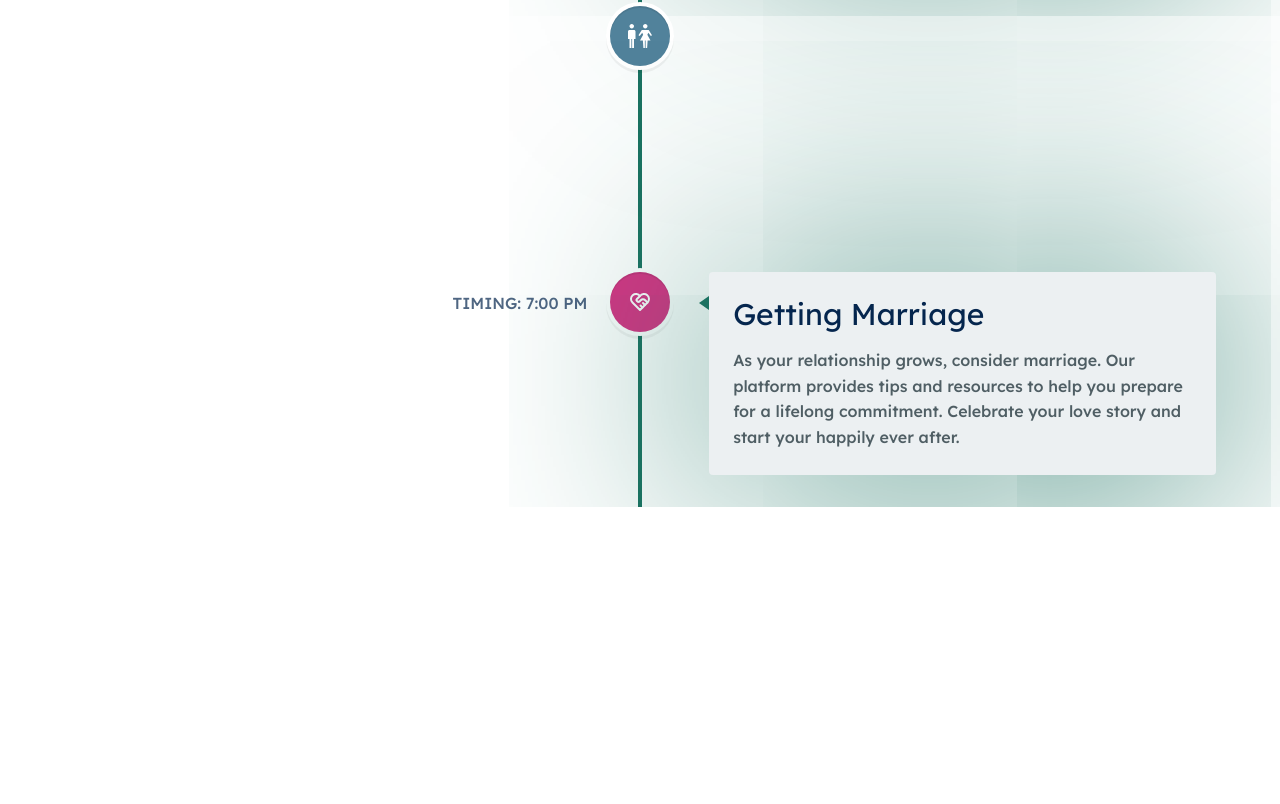
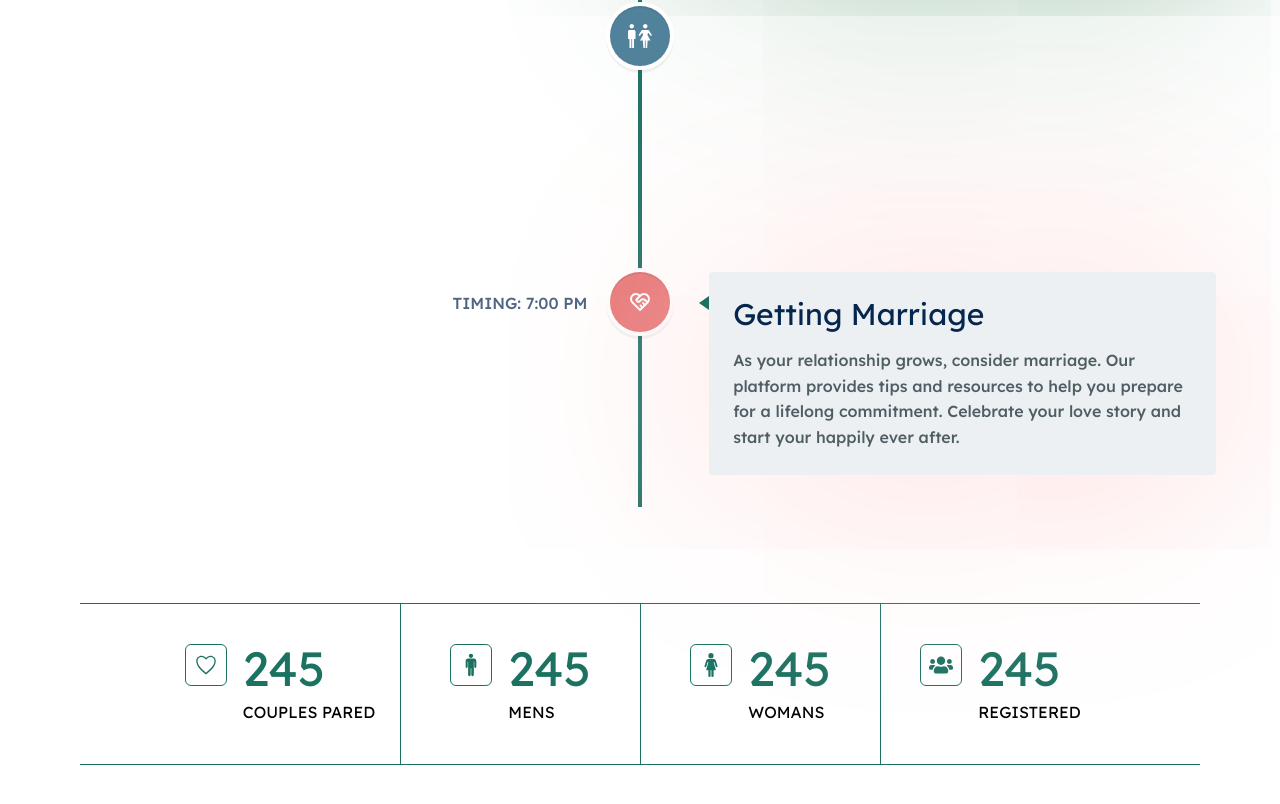
Before and after one commit to mk-munna/wedmate-matrimony-client-project-12, a React (Vite) app: page / in a window 1280 px wide. Shown: the part 2949-3753 px from the top of the page. Before the commit the page ends 3456 px from the top, so only its background shows below. Built offline with nearby package versions, Linux system fonts and the light colour scheme; no server answers.

Commit message:
counter section done

```diff
--- /dev/null
+++ b/src/Components/CounterSection.jsx
@@ -0,0 +1,51 @@
+import React from 'react';
+import { FaUsers } from 'react-icons/fa';
+import { IoIosHeartEmpty, IoIosMan } from 'react-icons/io';
+import { IoWoman } from 'react-icons/io5';
+
+const CounterSection = () => {
+    return (
+        <div className='my-24 px-6 md:px-20'>
+            <div className=' dark:shadow-xl grid grid-cols-1 md:grid-cols-2 lg:grid-cols-4 lg:px-20 mx-auto border-b border-t border-primary'>
+                <div className='py-10  flex justify-center gap-4 border-t md:border-t-0  border-primary'>
+                    <div className=''>
+                        <div className='border rounded-md p-2 border-primary'><IoIosHeartEmpty className='text-2xl text-primary' /></div>
+                    </div>
+                    <div>
+                        <h1 className='text-5xl text-primary'>245</h1>
+                        <p className='dark:text-Description2 mt-2'>COUPLES PARED</p>
+                    </div>
+                </div>
+                <div className='py-10 flex justify-center gap-4 md:border-l  border-t md:border-t-0  border-primary'>
+                    <div className=''>
+                        <div className='border rounded-md p-2 border-primary'><IoIosMan className='text-2xl text-primary' /></div>
+                    </div>
+                    <div>
+                        <h1 className='text-5xl text-primary'>245</h1>
+                        <p className='dark:text-Description2 mt-2'>MENS</p>
+                    </div>
+                </div>
+                <div className='py-10 flex justify-center gap-4 lg:border-l border-t md:border-t-0   border-primary'>
+                    <div className=''>
+                        <div className='border rounded-md p-2 border-primary'><IoWoman className='text-2xl text-primary' /></div>
+                    </div>
+                    <div>
+                        <h1 className='text-5xl text-primary'>245</h1>
+                        <p className='uppercase dark:text-Description2 mt-2'>Womans</p>
+                    </div>
+                </div>
+                <div className='py-10 flex justify-center gap-4 md:border-l border-t md:border-t-0   border-primary'>
+                    <div className=''>
+                        <div className='border rounded-md p-2 border-primary'><FaUsers className='text-2xl text-primary' /></div>
+                    </div>
+                    <div>
+                        <h1 className='text-5xl text-primary'>245</h1>
+                        <p className='uppercase mt-2 dark:text-Description2'>Registered</p>
+                    </div>
+                </div>
+            </div>
+        </div>
+    );
+};
+
+export default CounterSection;
--- a/src/Components/HowItWorks.jsx
+++ b/src/Components/HowItWorks.jsx
@@ -23,7 +23,7 @@ const HowItWorks = () => {
                 <VerticalTimeline className='before:!bg-primary'>
                     <VerticalTimelineElement
                         className="vertical-timeline-element--work "
-                        contentStyle={{ background: theme ? "#183336" : "#ECF0F2", boxShadow: "0px 5px 500px -5px #1B7261" }}
+                        contentStyle={{ background: theme ? "#183336" : "#ECF0F2", boxShadow: theme ? "0px 5px 500px -5px #1B7261" : "0px 5px 500px -5px #83B2A9" }}
                         contentArrowStyle={{ borderRight: '10px solid  #1B7261' }}
                         date="TIMING: 7:00 PM"
                         dateClassName={"text-heading dark:text-heading2"}
@@ -37,7 +37,7 @@ const HowItWorks = () => {
                     </VerticalTimelineElement>
                     <VerticalTimelineElement
                         className="vertical-timeline-element--work "
-                        contentStyle={{ background: theme ? "#183336" : "#ECF0F2", boxShadow: "0px 5px 500px -5px #1B7261" }}
+                        contentStyle={{ background: theme ? "#183336" : "#ECF0F2", boxShadow: theme ? "0px 5px 500px -5px #1B7261" : "0px 5px 500px -5px #668261" }}
                         contentArrowStyle={{ borderRight: '10px solid  #1B7261' }}
                         date="TIMING: 7:00 PM"
                         dateClassName={"text-heading dark:text-heading2"}
@@ -51,7 +51,7 @@ const HowItWorks = () => {
                     </VerticalTimelineElement>
                     <VerticalTimelineElement
                         className="vertical-timeline-element--work "
-                        contentStyle={{ background: theme ? "#183336" : "#ECF0F2", boxShadow: "0px 5px 500px -5px #1B7261" }}
+                        contentStyle={{ background: theme ? "#183336" : "#ECF0F2", boxShadow: theme ? "0px 5px 500px -5px #1B7261" : "0px 5px 500px -5px #A89478" }}
                         contentArrowStyle={{ borderRight: '10px solid  #1B7261' }}
                         date="TIMING: 7:00 PM"
                         dateClassName={"text-heading dark:text-heading2"}
@@ -65,7 +65,7 @@ const HowItWorks = () => {
                     </VerticalTimelineElement>
                     <VerticalTimelineElement
                         className="vertical-timeline-element--work "
-                        contentStyle={{ background: theme ? "#183336" : "#ECF0F2", boxShadow: "0px 5px 500px -5px #1B7261" }}
+                        contentStyle={{ background: theme ? "#183336" : "#ECF0F2", boxShadow: theme ? "0px 5px 500px -5px #1B7261" : "0px 5px 500px -5px #5A956F" }}
                         contentArrowStyle={{ borderRight: '10px solid  #1B7261' }}
                         date="TIMING: 7:00 PM"
                         dateClassName={"text-heading dark:text-heading2"}
@@ -79,7 +79,7 @@ const HowItWorks = () => {
                     </VerticalTimelineElement>
                     <VerticalTimelineElement
                         className="vertical-timeline-element--work "
-                        contentStyle={{ background: theme ? "#183336" : "#ECF0F2", boxShadow: "0px 5px 500px -5px #1B7261" }}
+                        contentStyle={{ background: theme ? "#183336" : "#ECF0F2", boxShadow: theme ? "0px 5px 500px -5px #1B7261" : "0px 5px 500px -5px #56889D" }}
                         contentArrowStyle={{ borderRight: '10px solid  #1B7261' }}
                         date="TIMING: 7:00 PM"
                         dateClassName={"text-heading dark:text-heading2"}
@@ -93,15 +93,15 @@ const HowItWorks = () => {
                     </VerticalTimelineElement>
                     <VerticalTimelineElement
                         className="vertical-timeline-element--work "
-                        contentStyle={{ background: theme ? "#183336" : "#ECF0F2", boxShadow: "0px 5px 500px -5px #1B7261" }}
+                        contentStyle={{ background: theme ? "#183336" : "#ECF0F2", boxShadow: theme ? "0px 5px 500px -5px #1B7261" : "0px 5px 500px -5px #ffd0d0" }}
                         contentArrowStyle={{ borderRight: '10px solid  #1B7261' }}
                         date="TIMING: 7:00 PM"
                         dateClassName={"text-heading dark:text-heading2"}
-                        iconStyle={{ background: '#D63484', color: '#fff' }}
+                        iconStyle={{ background: '#e77878', color: '#fff' }}
                         icon={<TbHeartHandshake />}
                     >
                         <h3 className=" text-3xl text-heading dark:text-heading2">Getting Marriage</h3>
-                        <p className='text-Description dark:text-Description2'>
+                        <p className='text-Description  dark:text-Description2'>
                             As your relationship grows, consider marriage. Our platform provides tips and resources to help you prepare for a lifelong commitment. Celebrate your love story and start your happily ever after.
                         </p>
                     </VerticalTimelineElement>
--- a/src/Pages/Home/Home.jsx
+++ b/src/Pages/Home/Home.jsx
@@ -3,6 +3,7 @@ import { Helmet } from 'react-helmet-async';
 import Banner from '../../Components/Banner';
 import PremiumProfileCards from '../../Components/PremiumProfileCards';
 import HowItWorks from '../../Components/HowItWorks';
+import CounterSection from '../../Components/CounterSection';
 
 const Home = () => {
     return (
@@ -13,6 +14,7 @@ const Home = () => {
             <Banner></Banner>
             <PremiumProfileCards></PremiumProfileCards>
             <HowItWorks></HowItWorks>
+            <CounterSection></CounterSection>
         </div>
     );
 };
--- a/src/index.css
+++ b/src/index.css
@@ -79,8 +79,11 @@
 } */
 
 
+/* /shadow counter */
 
-
+.shadowCounter {
+    text-shadow: 0px 5px 500px -5px #1B7261;
+}
 
 
 
```
Also changed, not shown: 1 other file (tests, documents, lock files or other folders).
